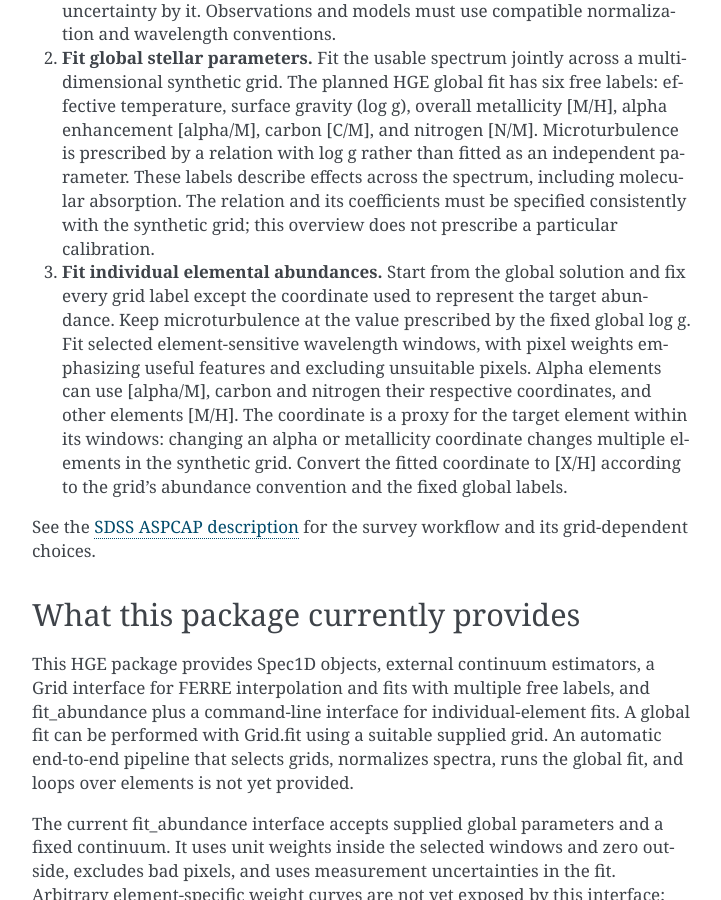
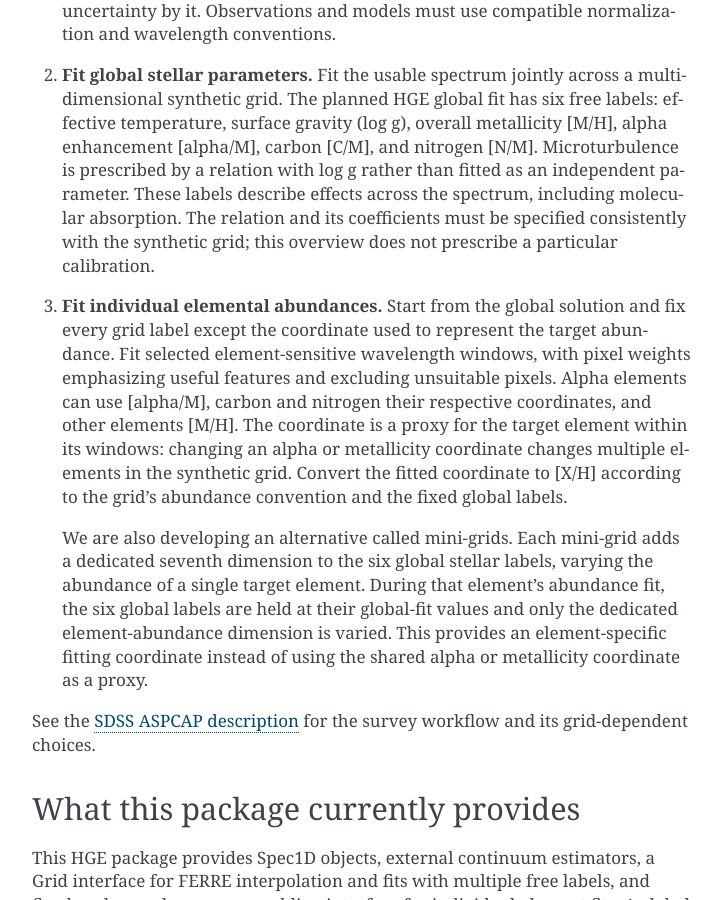
Before and after one commit to dnidever/aspcap, a Sphinx documentation site: the page built from docs/index.rst, in a window 1280 px wide and 900 px high, scrolled down 353 px. Shown: the whole window, without its empty margins (388-1109 px from the left). Built offline with Sphinx 7.4.7, drawn with Linux system fonts in a browser that asks for light colours.

Commit message:
Describe element-specific mini-grids in abundance workflow

```diff
--- a/docs/index.rst
+++ b/docs/index.rst
@@ -10,7 +10,9 @@ The ASPCAP workflow
 
 2. **Fit global stellar parameters.** Fit the usable spectrum jointly across a multidimensional synthetic grid. The planned HGE global fit has six free labels: effective temperature, surface gravity (log g), overall metallicity [M/H], alpha enhancement [alpha/M], carbon [C/M], and nitrogen [N/M]. Microturbulence is prescribed by a relation with log g rather than fitted as an independent parameter. These labels describe effects across the spectrum, including molecular absorption. The relation and its coefficients must be specified consistently with the synthetic grid; this overview does not prescribe a particular calibration.
 
-3. **Fit individual elemental abundances.** Start from the global solution and fix every grid label except the coordinate used to represent the target abundance. Keep microturbulence at the value prescribed by the fixed global log g. Fit selected element-sensitive wavelength windows, with pixel weights emphasizing useful features and excluding unsuitable pixels. Alpha elements can use [alpha/M], carbon and nitrogen their respective coordinates, and other elements [M/H]. The coordinate is a proxy for the target element within its windows: changing an alpha or metallicity coordinate changes multiple elements in the synthetic grid. Convert the fitted coordinate to [X/H] according to the grid's abundance convention and the fixed global labels.
+3. **Fit individual elemental abundances.** Start from the global solution and fix every grid label except the coordinate used to represent the target abundance. Fit selected element-sensitive wavelength windows, with pixel weights emphasizing useful features and excluding unsuitable pixels. Alpha elements can use [alpha/M], carbon and nitrogen their respective coordinates, and other elements [M/H]. The coordinate is a proxy for the target element within its windows: changing an alpha or metallicity coordinate changes multiple elements in the synthetic grid. Convert the fitted coordinate to [X/H] according to the grid's abundance convention and the fixed global labels.
+
+   We are also developing an alternative called mini-grids. Each mini-grid adds a dedicated seventh dimension to the six global stellar labels, varying the abundance of a single target element. During that element's abundance fit, the six global labels are held at their global-fit values and only the dedicated element-abundance dimension is varied. This provides an element-specific fitting coordinate instead of using the shared alpha or metallicity coordinate as a proxy.
 
 See the `SDSS ASPCAP description <https://www.sdss4.org/dr17/irspec/aspcap/>`_ for the survey workflow and its grid-dependent choices.
 
```
Also changed, not shown: README.md (+3 -1 lines).
